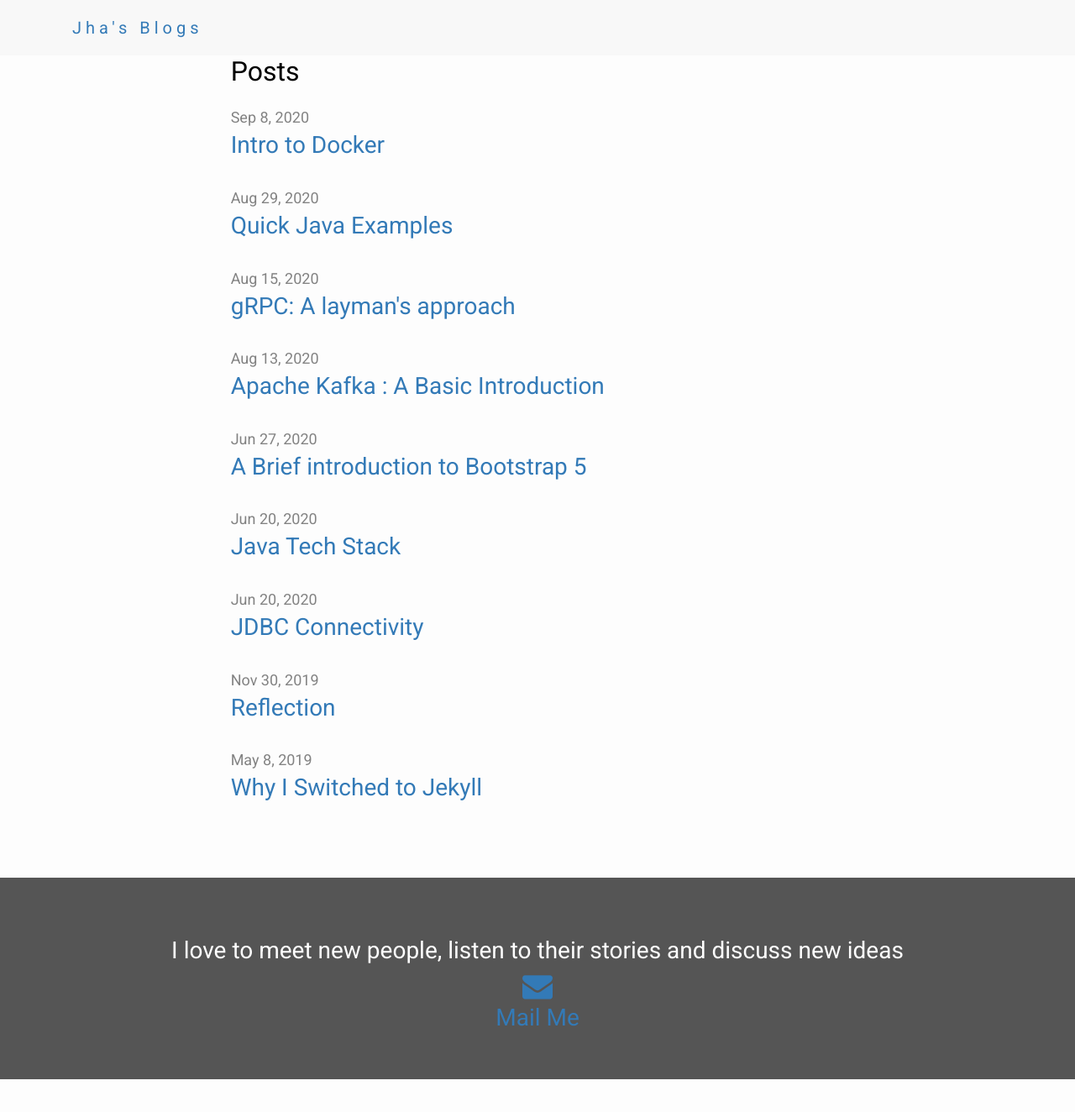
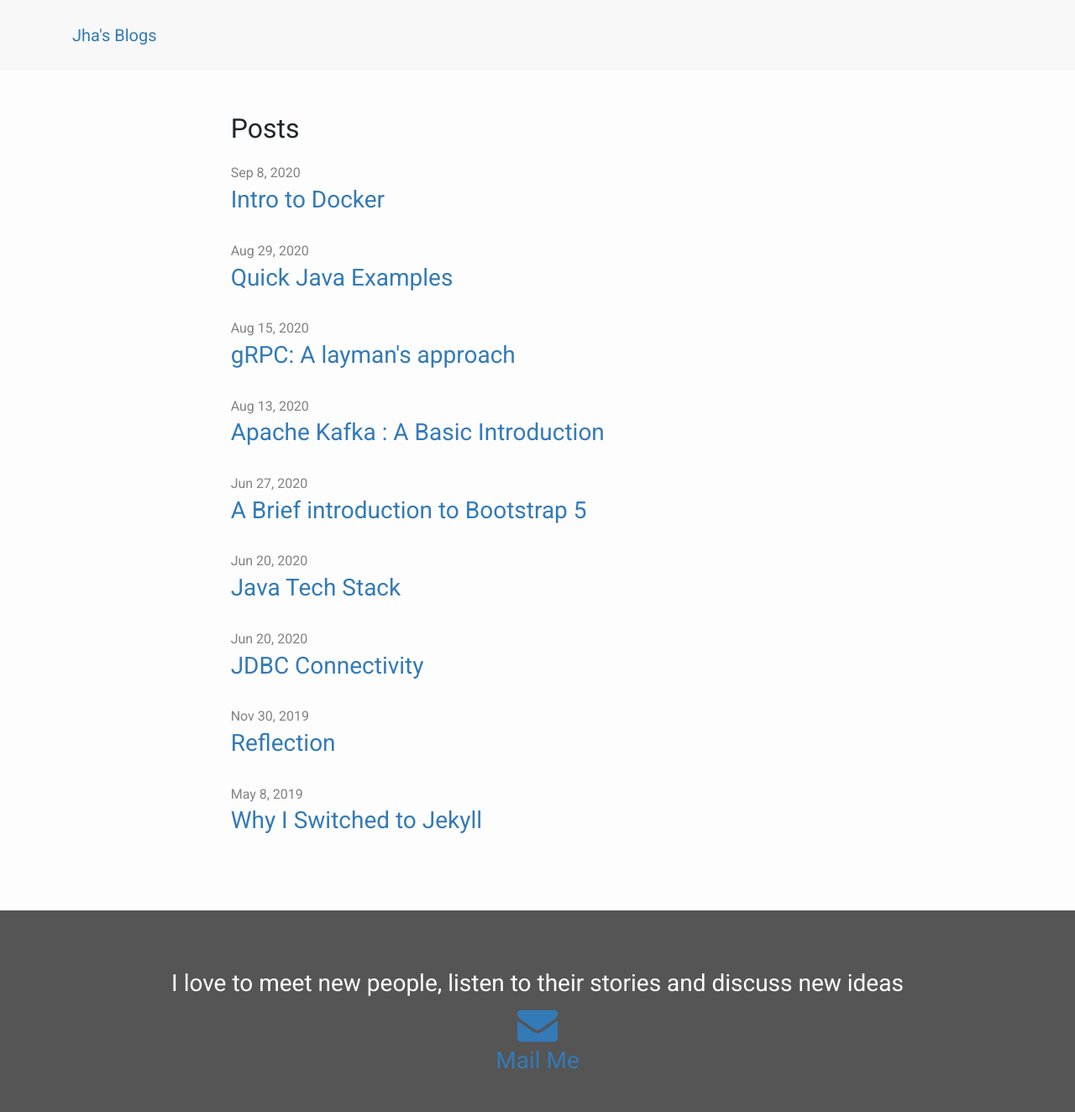
Before and after one commit to lapalb/as_blog, a Jekyll site: the page built from index.md, in a window 1280 px wide. Shown: the whole page at 84% size. Built offline with Jekyll 4.4.1, drawn with Linux system fonts in a browser that asks for light colours; some web fonts are replaced; before the commit the page ends 1285 px from its top, so only the background shows below that.

Commit message:
More Style Fizes

```diff
--- a/_includes/footer.html
+++ b/_includes/footer.html
@@ -1,4 +1,5 @@
-<footer class="container-fluid bg-4 text-center" id="contact" style="position: absolute; bottom: 0px; width: 100% ; height: 240px;">
+<footer class="container-fluid text-center" id="contact" style="position: absolute; bottom: 0px; width: 100% ; height: 240px; background-color: #555555; color: white; padding-top: 70px;
+padding-bottom: 70px;">
        <h3> I love to meet new people, listen to their stories and discuss new ideas </h3>
        <a href="mailto:amiableashish55@gmail.com"><i class="fa fa-envelope fa-3x"></i><h3>Mail Me</h3> </a>
 </footer>
--- a/_layouts/default.html
+++ b/_layouts/default.html
@@ -19,7 +19,7 @@
 
 <body style="background-color:#fdfdfd">
     {% include header.html %}
-        <div class="container ashish-article" style="padding-bottom: 300px">
+        <div class="container" style="padding-bottom: 300px; padding-top: 50px;">
             {{ content }}
         </div>
     {%- include footer.html -%}
--- a/assets/css/style.css
+++ b/assets/css/style.css
@@ -1,9 +1,9 @@
 
- * {
-  box-sizing: border-box;
-}
 .navbar-color {
   background-color: #f8f8f8 !important;
+}
+.navbar-nav li a:hover {
+  color: #1abc9c !important;
 }
 a{
   text-decoration: none;
@@ -12,25 +12,14 @@ a{
 body {
   background-color: #474e5d;
   font-family: 'Roboto', sans-serif;
-  font: 12px Montserrat, sans-serif;
   line-height: 1.8;
-  color: #474e5d;
-  min-height: 100vh;
   position: relative;
 }
-
-html,
-body,
-h1,
-h2,
-h3,
-h4,
-h5,
-h6 {
-  font-family: "Roboto", sans-serif
+.navbar{
+  padding-top: 1.5rem !important;
+  padding-bottom: 1.5rem !important;
 }
-
-p {
+p{
     font-family: 'Roboto', sans-serif !important;
     text-align: justify;
     font-style: normal;
@@ -45,72 +34,3 @@ p {
     color: black;
 
 }
-
-.margin {
-  margin-bottom: 45px;
-}
-
-.bg-1 {
-  background-color: #2b2b28;
-  /* Green */
-  color: #ffffff;
-}
-
-.bg-2 {
-  background-color: #337ab7;
-  /* Dark Blue */
-  color: #ffffff;
-}
-
-.bg-3 {
-  background-color: #ffffff;
-  /* White */
-  color: #555555;
-}
-
-.bg-4 {
-  background-color: #555555;
-  /* Black Gray */
-  color: #fff;
-}
-
-.container-fluid {
-  padding-top: 70px;
-  padding-bottom: 70px;
-}
-
-.navbar {
-  padding-top: 15px;
-  padding-bottom: 15px;
-  border: 0;
-  border-radius: 0;
-  margin-bottom: 0;
-  font-size: 12px;
-  letter-spacing: 5px;
-}
-
-.navbar-nav li a:hover {
-  color: #1abc9c !important;
-}
-
-
-
-h2 {
-  color: black
-}
-.ashish-article{
-    font-family: 'Roboto', sans-serif !important;
-    text-align: justify;
-    font-style: normal;
-    font-variant-ligatures: normal;
-    font-variant-caps: normal;
-    font-variant-numeric: normal;
-    font-variant-east-asian: normal;
-    font-weight: 400;
-    font-stretch: normal;
-    font-size: 18px !important;
-    line-height: 1.77778;
-}
-img{
-    width: 100%;
-}
```
